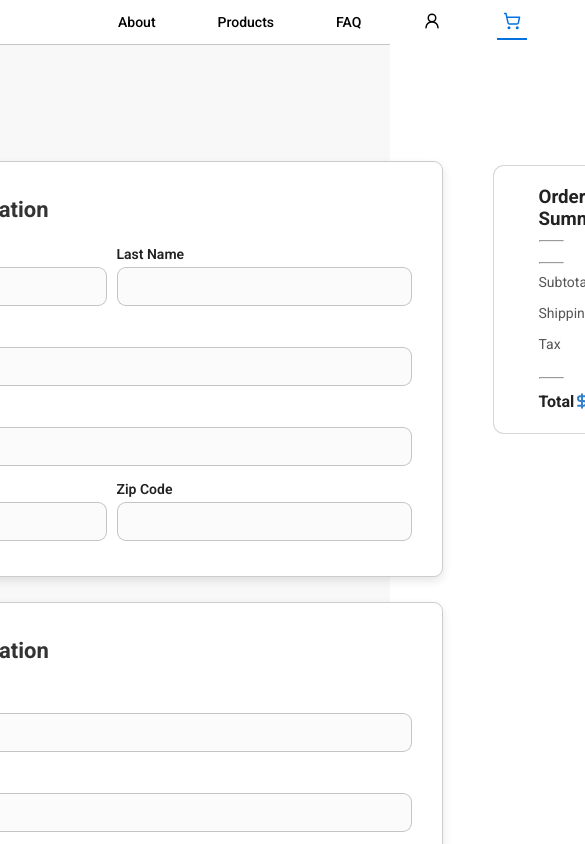
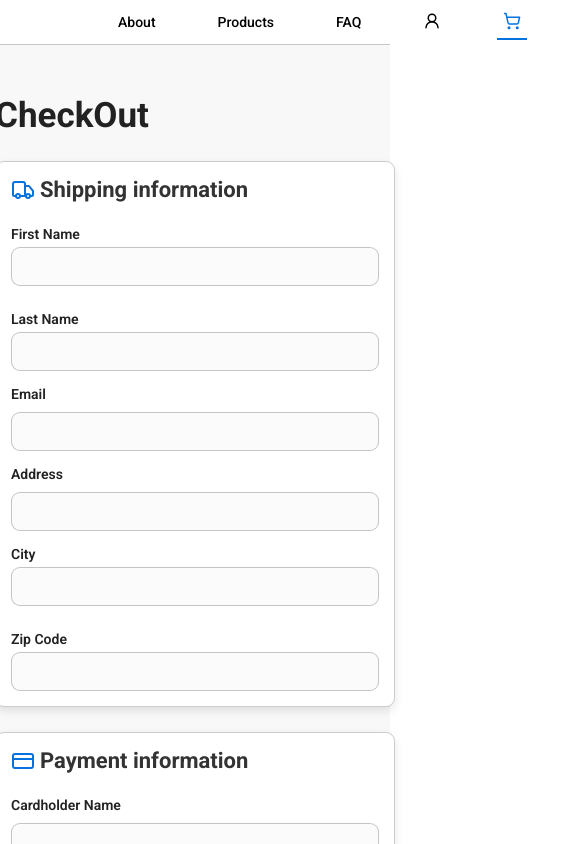
Before and after one commit to assumaqn/ShopEase, a React (Vite) app: page /cart/checkout in a window 390 px wide. Shown: the top 844 px of the page, 585 px wide, since content can reach past the window. Built offline with nearby package versions, Linux system fonts and the light colour scheme.

Commit message:
responsive every page

```diff
--- a/src/Components/Button.module.css
+++ b/src/Components/Button.module.css
@@ -127,7 +127,10 @@
     border: 0.8px solid #3575b6;
     border-radius: 9px;
   }
-
+  .checkout {
+    background-color: #0381ff5e;
+    width: 100%;
+  }
   .cta {
     background-color: #63a2e0;
     border: none;
@@ -136,7 +139,22 @@
     color: #ffff;
     transition: all 0.5s;
   }
-
+  .cart-add,
+  .cart-buy {
+    padding: 12px 20px;
+  }
+  .cart-add {
+    background-color: #0572df;
+    color: #fff;
+    padding: 12px 20px;
+  }
+  .cart-add:hover {
+    background-color: #0572dfbb;
+  }
+  .cart-buy:hover {
+    background-color: #0572df;
+    color: #fff;
+  }
   .cart {
     background-color: #a1a0a04b;
     font-weight: 500;
--- a/src/Components/CartItem.module.css
+++ b/src/Components/CartItem.module.css
@@ -100,7 +100,7 @@
 @media (max-width: 480px) {
   .shoping {
     display: flex;
-    max-width: 500px;
+    max-width: 550px;
     margin: 0 auto;
 
     flex-direction: column;
@@ -119,6 +119,15 @@
 
     object-fit: cover;
   }
+  .item {
+    margin: 20px 10px;
+    /* margin-bottom: 20px; */
+  }
+  .items h2 {
+    font-size: 30px;
+
+    padding-left: 10px;
+  }
   .cartPrice {
     display: flex;
     align-items: center;
--- a/src/Components/CheckOut.jsx
+++ b/src/Components/CheckOut.jsx
@@ -78,7 +78,7 @@ function ShippingInfo() {
         </div>
         <div className={styles["form-el"]}>
           <div className={styles["col_1"]}>
-            <span>
+            <span className={styles.special}>
               <label>City</label>
               <input type="text" />
             </span>
--- a/src/Components/CheckOut.module.css
+++ b/src/Components/CheckOut.module.css
@@ -39,6 +39,7 @@
 .col_1 span {
   display: flex;
   flex-direction: column;
+  width: 100%;
 }
 .col_1 input {
   width: 295px;
@@ -97,3 +98,50 @@ input:focus {
 .detail p {
   margin-bottom: 15px;
 }
+
+@media (max-width: 480px) {
+  .checkOut {
+    display: flex;
+
+    flex-direction: column;
+    justify-content: center;
+    align-items: center;
+    gap: 50px;
+    color: #222;
+  }
+  .col_1 {
+    display: flex;
+    gap: 10px;
+    flex-direction: column;
+    align-self: flex-start;
+    width: 100%;
+  }
+  /* .special {
+    width: 500px;
+  } */
+
+  .summary {
+    width: 90%;
+    padding: 20px 45px;
+    align-self: center;
+  }
+  .form-el input {
+    height: 39px;
+    width: 100%;
+    border: 0.12px solid #5555;
+    padding: 8px 15px;
+    font-size: 14px;
+    border-radius: 9px;
+    background-color: #f5f5f571;
+  }
+  .shipping-info,
+  .payment-info {
+    border: 0.1px solid #ccc;
+    width: 400px;
+    align-self: flex-start;
+    padding: 15px 15px;
+    box-shadow: 0 4px 10px rgba(0, 0, 0, 0.1);
+    border-radius: 9px;
+    background: #fff;
+  }
+}
--- a/src/Components/OrderSummary.jsx
+++ b/src/Components/OrderSummary.jsx
@@ -37,7 +37,7 @@ function OrderSummary() {
           )}
 
           <p style={centerIcon}>
-            <DollarSign size="14px" /> {tax.toLocaleString("en-US")}
+            <DollarSign size="14px" /> {Math.round(tax).toLocaleString("en-US")}
           </p>
         </span>
       </div>
--- a/src/Components/OrderSummary.module.css
+++ b/src/Components/OrderSummary.module.css
@@ -1,6 +1,6 @@
 .summary {
   border: 1px solid #3333;
-  padding: 20px 45px;
+  padding: 20px 20px;
   margin-top: 60px;
   align-self: flex-start;
   display: flex;
@@ -8,7 +8,7 @@
   gap: 10px;
   background: #ffff;
   border-radius: 11px;
-  width: 35%;
+  width: 50%;
 }
 .detail {
   display: flex;
@@ -28,7 +28,7 @@
     align-self: center;
     display: flex;
     flex-direction: column;
-
+    margin-top: 30px;
     width: 95%;
   }
 }
--- a/src/Components/ProductDetail.module.css
+++ b/src/Components/ProductDetail.module.css
@@ -132,6 +132,7 @@
   color: #444;
   display: flex;
   align-items: center;
+
   justify-content: center;
   gap: 6px;
   transition: all 0.2s;
@@ -192,3 +193,75 @@
     color: #fff;
   }
 }
+
+@media (max-width: 480px) {
+  .detail-product {
+    display: flex;
+    align-items: center;
+    flex-direction: column;
+    justify-content: center;
+  }
+  .img {
+    width: 400px; /* fixed width */
+    height: 300px; /* fixed height */
+
+    padding: 5px 10px;
+  }
+  .all-conte {
+    width: 100%;
+    display: flex;
+    flex-direction: column;
+
+    padding: 0 20px;
+
+    gap: 40px;
+  }
+  .product-content {
+    align-self: flex-start;
+    justify-self: flex-start;
+    display: flex;
+    flex-direction: column;
+    gap: 9px;
+  }
+  .productDetail {
+    padding: 94px 0;
+    display: flex;
+    flex-direction: column;
+    gap: 56px;
+    position: relative;
+  }
+  .catagory {
+    padding: 4px;
+    margin-top: 15px;
+    display: inline-block;
+    text-align: center;
+    border: 0.5px solid #555;
+    border-radius: 9px;
+    width: 40%;
+    font-size: 15px;
+  }
+
+  .related-container {
+    grid-template-columns: repeat(1, 1fr);
+    row-gap: 25px;
+  }
+  .related-product {
+    padding: 20px 25px;
+  }
+  .product-content h2 {
+    font-size: 24px;
+  }
+
+  .product-price p {
+    font-size: 16px;
+  }
+  .btn-container {
+    width: 100%;
+    gap: 8px;
+  }
+  .DiscountedCatagory {
+    position: absolute;
+    top: 2%;
+    right: 2.5%;
+  }
+}
--- a/src/pages/Cart.module.css
+++ b/src/pages/Cart.module.css
@@ -1,4 +1,5 @@
 .cartSection {
   background-color: #f5f5f5a9;
   padding: 30px 0;
+  height: 100vh;
 }
--- a/src/pages/FAQ.jsx
+++ b/src/pages/FAQ.jsx
@@ -95,6 +95,7 @@ function Accordian() {
           <h4 style={{ fontSize: "14px", color: "#555", padding: "10px 0" }}>
             {faq.question}
           </h4>
+
           <ChevronDown color="#555" />
         </span>
       ))}
--- a/src/pages/FAQ.module.css
+++ b/src/pages/FAQ.module.css
@@ -55,7 +55,7 @@
     border-width: 50%;
 
     margin-bottom: 10px;
-    display: flex;
-    gap: 8rem;
+
+    gap: 5rem;
   }
 }
```
